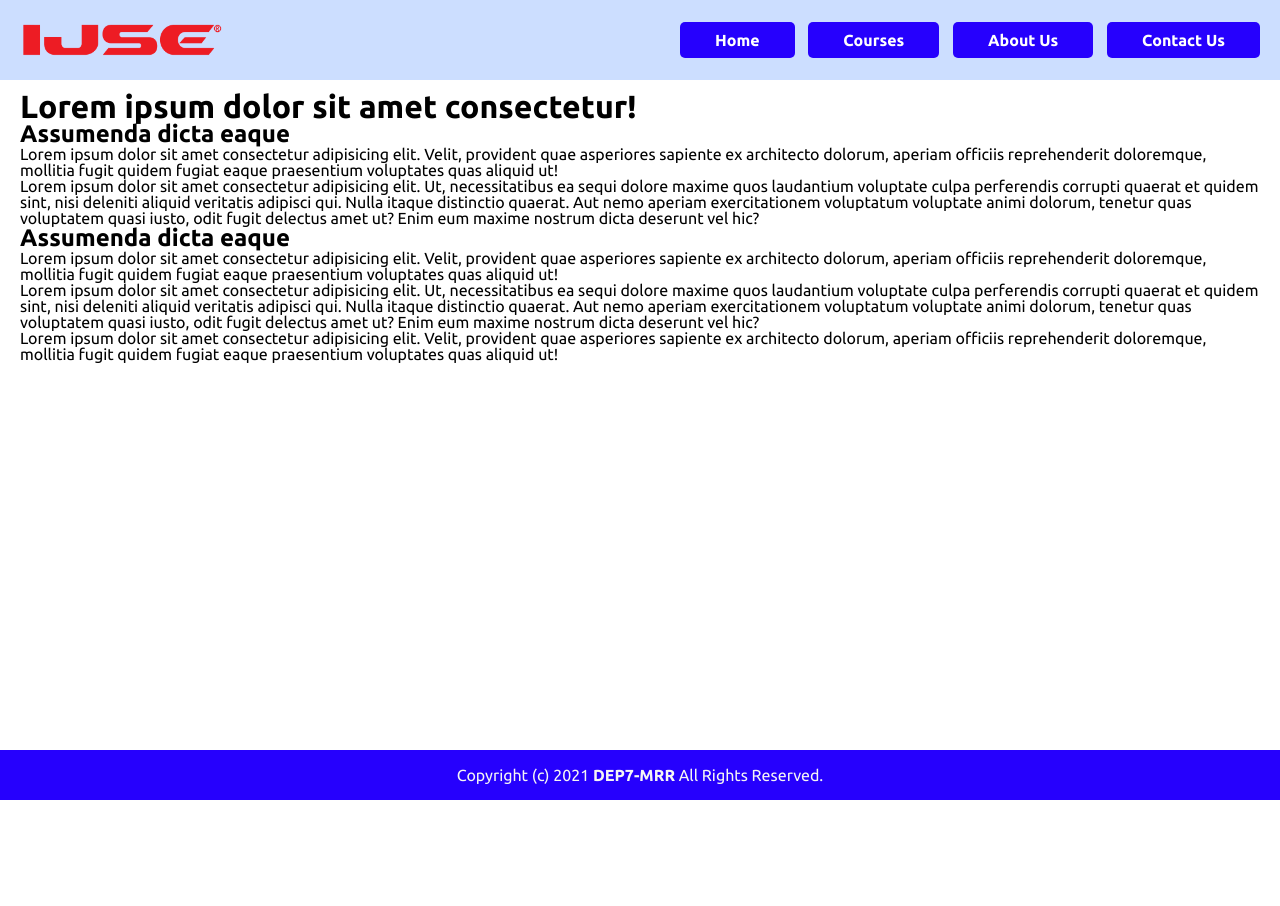
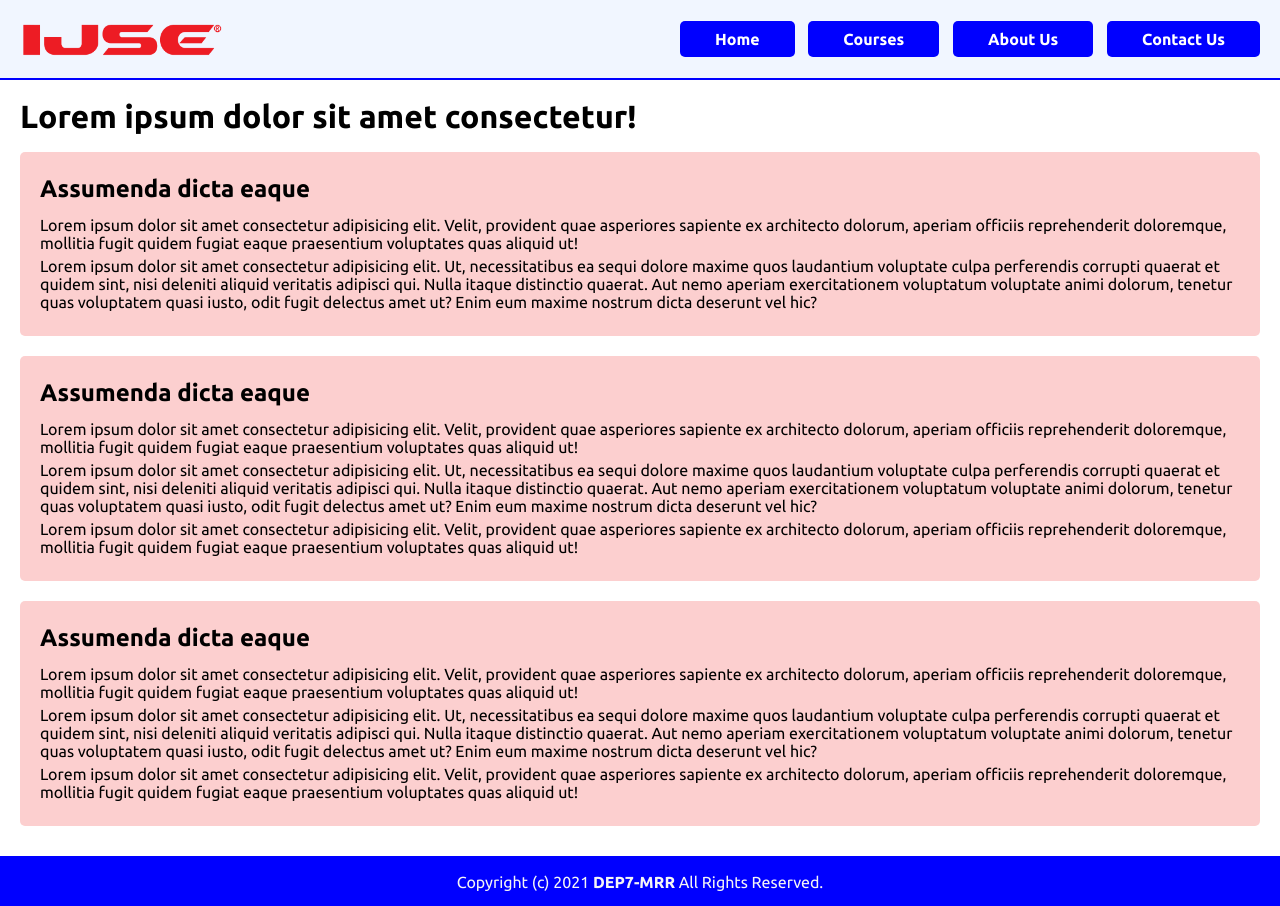
Before and after one commit to Direct-Entry-Program-7-Playground/first-responsive-site, a plain HTML site: page index.html in a window 1280 px wide. Before the commit the page ends 800 px from the top, so only its background shows below. Drawn offline with Linux system fonts and the light colour scheme.

Commit message:
Finalize basic stule of desktop version

```diff
--- a/css/style.css
+++ b/css/style.css
@@ -8,31 +8,22 @@
 h1 {
   font-size: 2rem;
   font-weight: bolder;
+  margin-top: 10px;
+  margin-bottom: 20px;
 }
 
 h2 {
   font-size: 1.5rem;
   font-weight: bolder;
+  margin-top: 5px;
+  margin-bottom: 15px;
 }
 
-h3 {
-  font-size: 1.17rem;
-  font-weight: bolder;
+p {
+  line-height: normal;
+  margin-bottom: 5px;
 }
 
-h4 {
-  font-size: 1rem;
-  font-weight: bolder;
-}
-h5 {
-  font-size: 0.83rem;
-  font-weight: bolder;
-}
-
-h6 {
-  font-size: 0.67rem;
-  font-weight: bolder;
-}
 /* Header  */
 
 body {
@@ -41,10 +32,14 @@ body {
 }
 
 .header {
-  position: relative;
+  position: fixed;
+  width: 100%;
   height: 80px;
   padding: 10px 20px;
-  background-color: rgb(204, 222, 255);
+  background-color: rgb(241, 246, 255);
+  border-bottom: 2px solid blue;
+  z-index: 99;
+  top: 0;
 }
 
 .logo > img {
@@ -65,7 +60,7 @@ body {
 
 .menu > li {
   display: inline-block;
-  background-color: rgb(38, 0, 253);
+  background-color: blue;
   min-width: 100px;
   padding: 10px 35px;
   border-radius: 5px;
@@ -80,17 +75,26 @@ body {
 
 /* Main */
 .main {
+  position: relative;
+  margin-top: 80px;
   padding: 10px 20px;
+}
+
+.post {
+  background-color: rgb(252, 207, 207);
+  padding: 20px 20px;
+  margin: 20px 0;
+  border-radius: 5px;
 }
 
 /* Footer */
 .footer {
-  position: absolute;
+  position: relative;
   width: 100%;
   height: 50px;
   bottom: 0;
   padding: 17px 20px;
-  background-color: rgb(38, 0, 253);
+  background-color: blue;
 }
 
 .footer p {
--- a/index.html
+++ b/index.html
@@ -68,6 +68,32 @@
           </p>
         </div>
       </section>
+      <section class="post">
+        <h2 class="post-heading">Assumenda dicta eaque</h2>
+        <div class="post-content">
+          <p>
+            Lorem ipsum dolor sit amet consectetur adipisicing elit. Velit,
+            provident quae asperiores sapiente ex architecto dolorum, aperiam
+            officiis reprehenderit doloremque, mollitia fugit quidem fugiat
+            eaque praesentium voluptates quas aliquid ut!
+          </p>
+          <p>
+            Lorem ipsum dolor sit amet consectetur adipisicing elit. Ut,
+            necessitatibus ea sequi dolore maxime quos laudantium voluptate
+            culpa perferendis corrupti quaerat et quidem sint, nisi deleniti
+            aliquid veritatis adipisci qui. Nulla itaque distinctio quaerat. Aut
+            nemo aperiam exercitationem voluptatum voluptate animi dolorum,
+            tenetur quas voluptatem quasi iusto, odit fugit delectus amet ut?
+            Enim eum maxime nostrum dicta deserunt vel hic?
+          </p>
+          <p>
+            Lorem ipsum dolor sit amet consectetur adipisicing elit. Velit,
+            provident quae asperiores sapiente ex architecto dolorum, aperiam
+            officiis reprehenderit doloremque, mollitia fugit quidem fugiat
+            eaque praesentium voluptates quas aliquid ut!
+          </p>
+        </div>
+      </section>
     </main>
     <footer class="footer">
       <p>Copyright (c) 2021 <strong>DEP7-MRR</strong> All Rights Reserved.</p>
```
